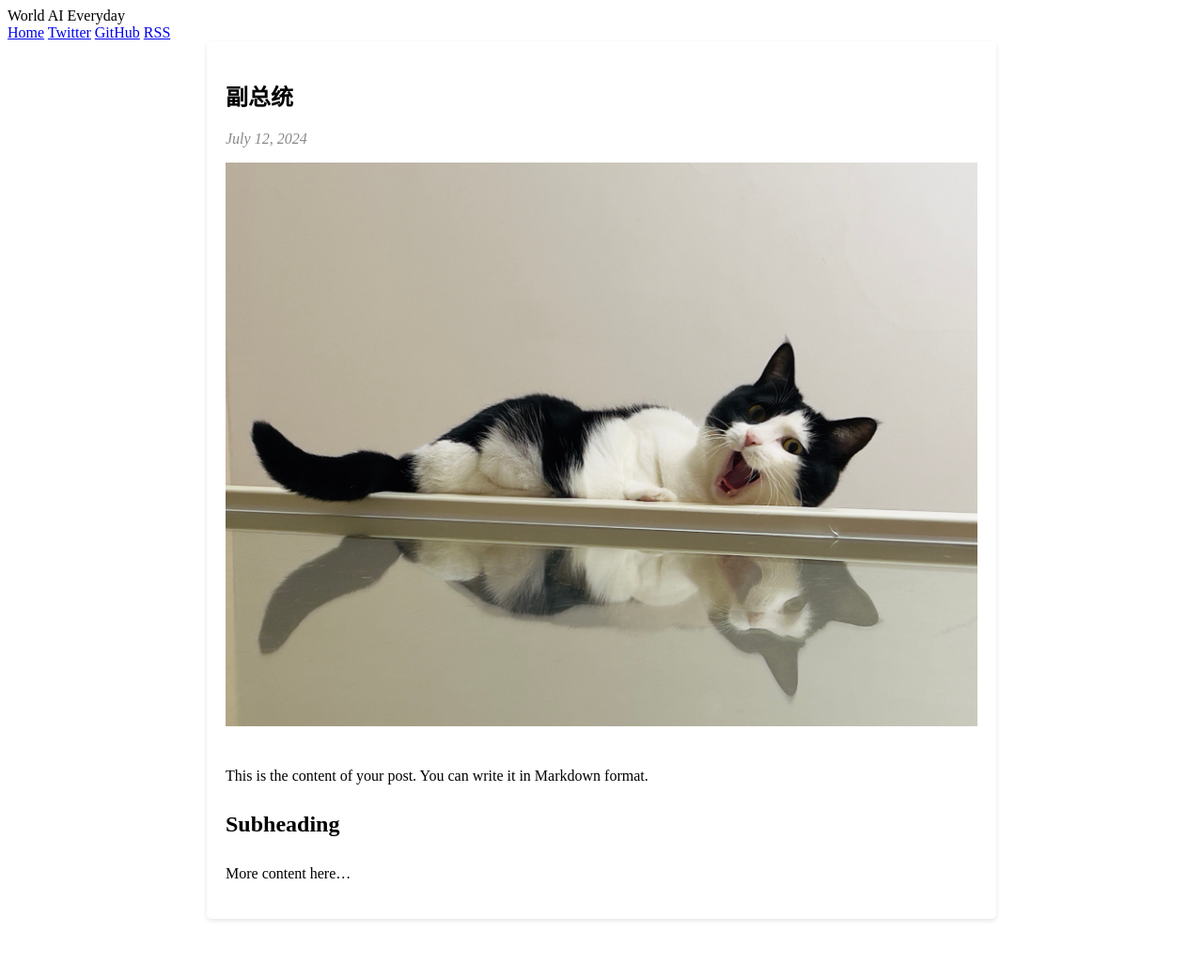
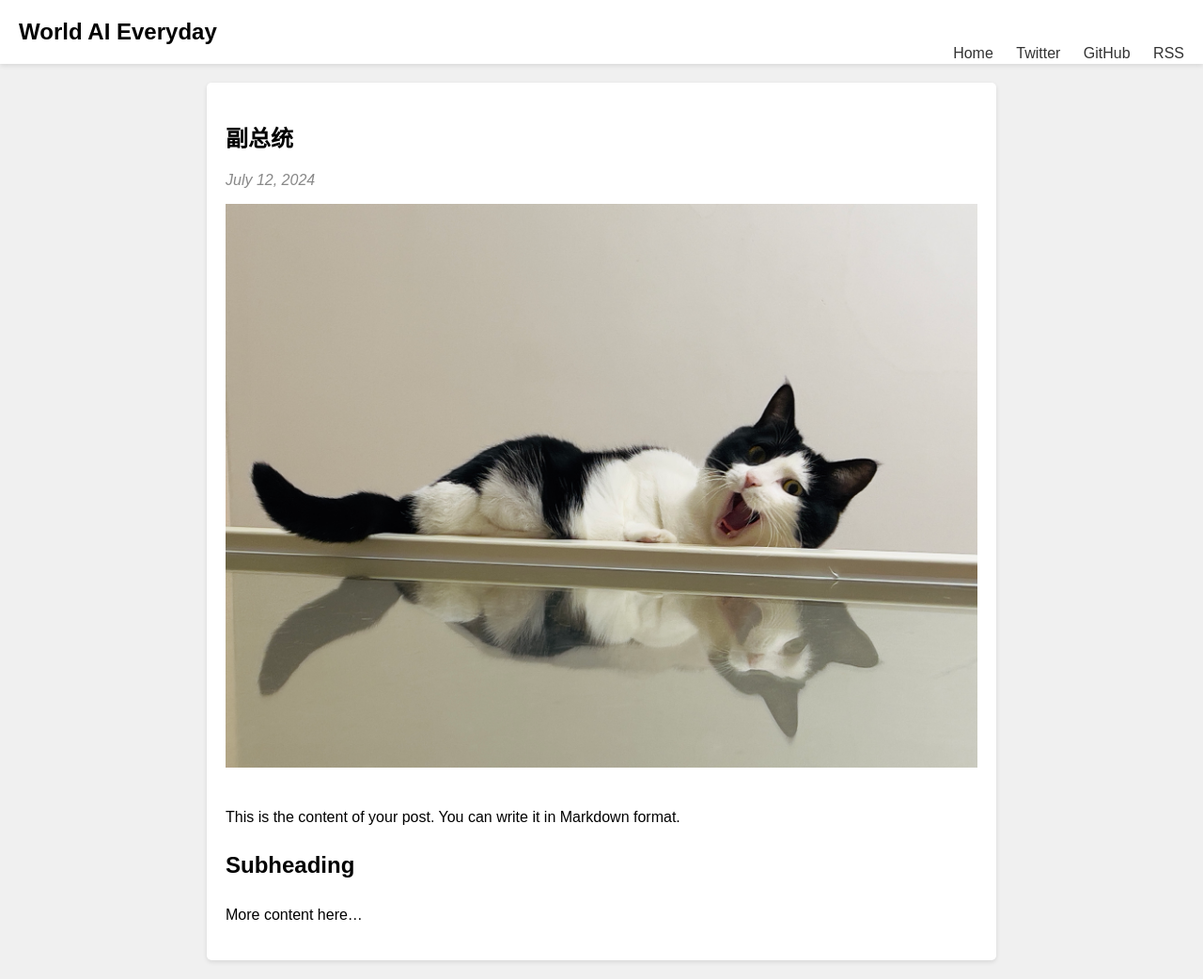
Before and after one commit to worldaieveryday/worldaieveryday.github.io, a Jekyll site: the page built from _posts/2024-07-16-JD Vance副总统候选人资格.md, in a window 1280 px wide. Shown: the whole page at 94% size. Built offline with Jekyll 4.4.1, drawn with Linux system fonts in a browser that asks for light colours; before the commit the page ends 986 px from its top, so only the background shows below that.

Commit message:
Update default.html

```diff
--- a/_layouts/default.html
+++ b/_layouts/default.html
@@ -5,7 +5,77 @@
     <meta name="viewport" content="width=device-width, initial-scale=1.0">
     <title>{{ site.title }}</title>
     <style>
-        /* ... (styles remain the same) ... */
+        body {
+            font-family: Arial, sans-serif;
+            margin: 0;
+            padding: 0;
+            background-color: #f0f0f0;
+        }
+        header {
+            background-color: white;
+            padding: 20px;
+            box-shadow: 0 2px 5px rgba(0,0,0,0.1);
+        }
+        .logo {
+            font-size: 24px;
+            font-weight: bold;
+        }
+        nav {
+            float: right;
+        }
+        nav a {
+            margin-left: 20px;
+            text-decoration: none;
+            color: #333;
+        }
+        .container {
+            max-width: 1200px;
+            margin: 0 auto;
+            padding: 20px;
+        }
+        .grid {
+            display: grid;
+            grid-template-columns: repeat(4, 1fr);
+            gap: 20px;
+        }
+        .card {
+            background-color: white;
+            border-radius: 5px;
+            overflow: hidden;
+            box-shadow: 0 2px 5px rgba(0,0,0,0.1);
+        }
+        .card img {
+            width: 100%;
+            height: 200px;
+            object-fit: cover;
+        }
+        .card-content {
+            padding: 15px;
+        }
+        .card-title {
+            font-size: 18px;
+            font-weight: bold;
+            margin-bottom: 10px;
+        }
+        .card-date {
+            color: #888;
+            font-size: 14px;
+        }
+        @media (max-width: 1200px) {
+            .grid {
+                grid-template-columns: repeat(3, 1fr);
+            }
+        }
+        @media (max-width: 900px) {
+            .grid {
+                grid-template-columns: repeat(2, 1fr);
+            }
+        }
+        @media (max-width: 600px) {
+            .grid {
+                grid-template-columns: 1fr;
+            }
+        }
     </style>
 </head>
 <body>
```
